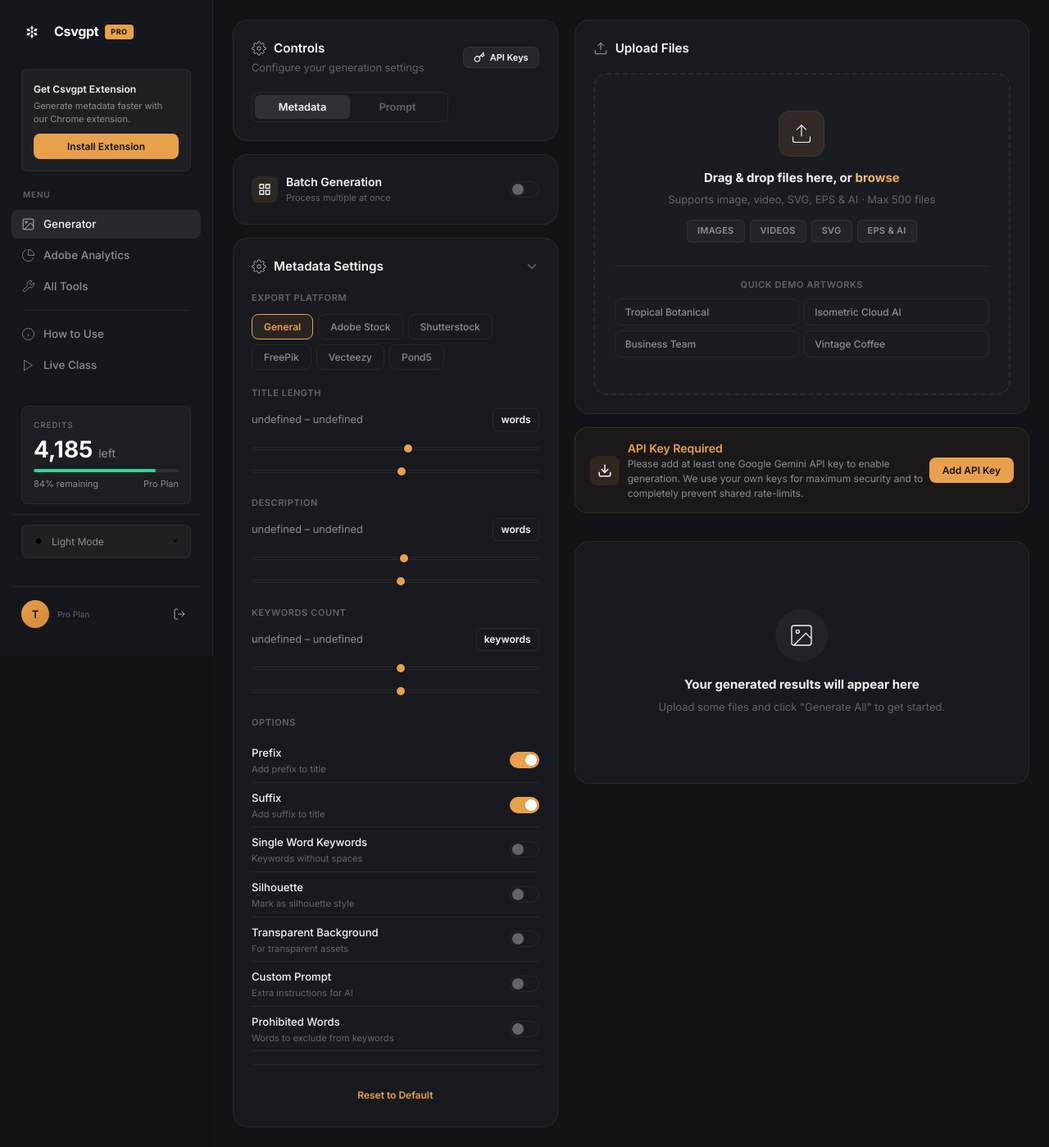
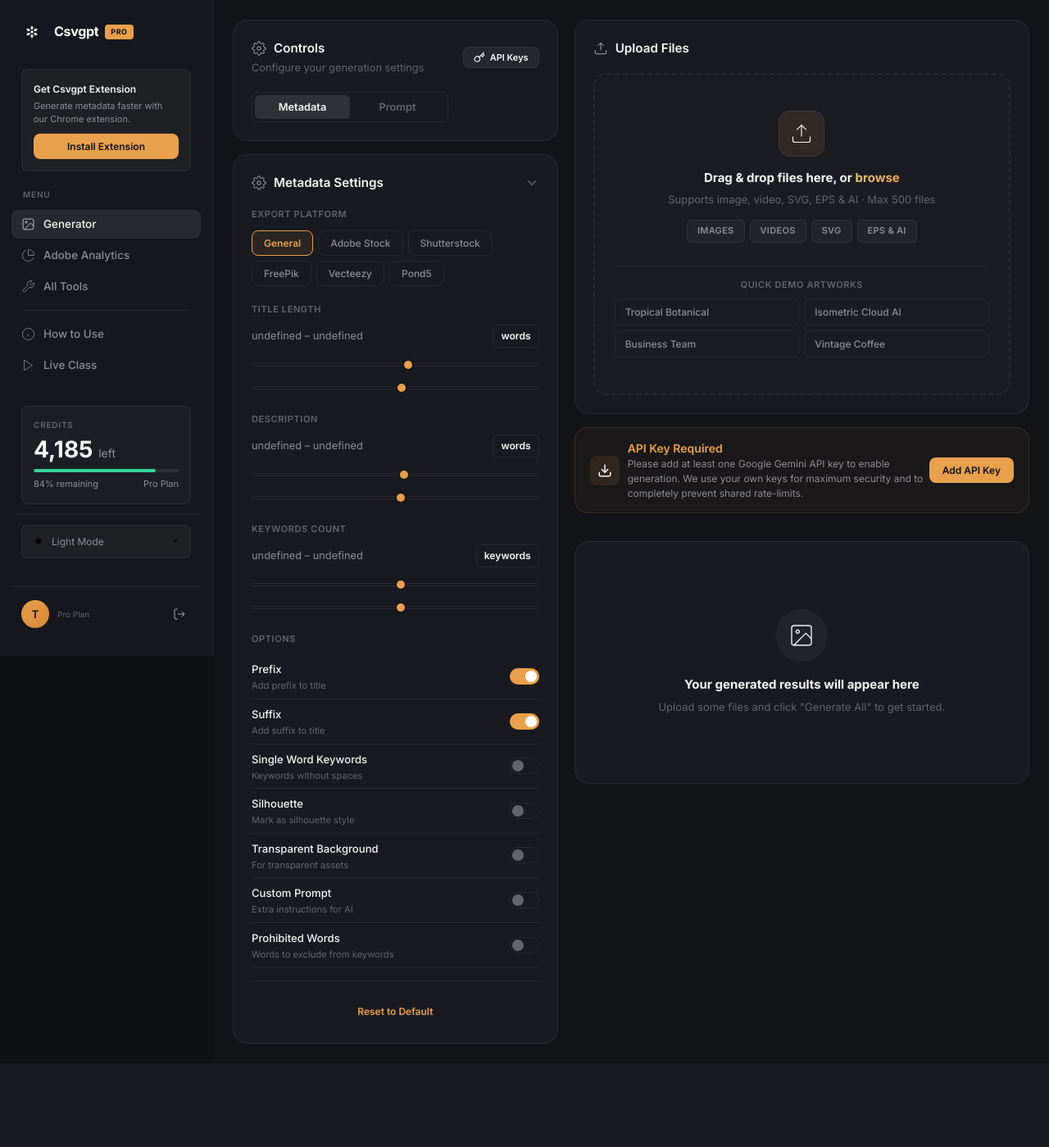
Before and after one commit to tanmoymondal1312/GPTNest, a Django app: template templates/tool.html in a window 1280 px wide. Shown: the whole page at 82% size. After the commit the page ends 1273 px from the top, so only its background shows below. Run offline with Django 5.2, Linux system fonts and the light colour scheme; the template is opened without the code that fills it, so the values that code supplies are empty.

Commit message:
remove: batch generation toggle

```diff
--- a/templates/tool.html
+++ b/templates/tool.html
@@ -153,24 +153,6 @@
                             <div class="gp-mode-toggle" style="max-width:240px">
                                 <button class="gp-mode-btn active" data-mode="metadata" type="button">Metadata</button>
                                 <button class="gp-mode-btn" data-mode="prompt" type="button">Prompt</button>
-                            </div>
-                        </div>
-
-                        <div class="gp-card">
-                            <div class="gp-card-header" style="margin-bottom:0">
-                                <div style="display:flex;align-items:center;gap:10px">
-                                    <div style="width:32px;height:32px;border-radius:8px;background:rgba(232,160,76,0.1);display:flex;align-items:center;justify-content:center">
-                                        <svg viewBox="0 0 24 24" style="width:16px;height:16px;color:var(--accent,#E8A04C)" fill="none" stroke="currentColor" stroke-width="2" stroke-linecap="round" stroke-linejoin="round"><rect x="3" y="3" width="7" height="7"></rect><rect x="14" y="3" width="7" height="7"></rect><rect x="14" y="14" width="7" height="7"></rect><rect x="3" y="14" width="7" height="7"></rect></svg>
-                                    </div>
-                                    <div>
-                                        <div style="font-size:14px;font-weight:600;color:var(--text-primary)">Batch Generation</div>
-                                        <div style="font-size:11px;color:var(--text-muted)">Process multiple at once</div>
-                                    </div>
-                                </div>
-                                <label class="gp-toggle">
-                                    <input type="checkbox" id="gp-batch-toggle">
-                                    <span class="gp-toggle-track"></span>
-                                </label>
                             </div>
                         </div>
 
```
